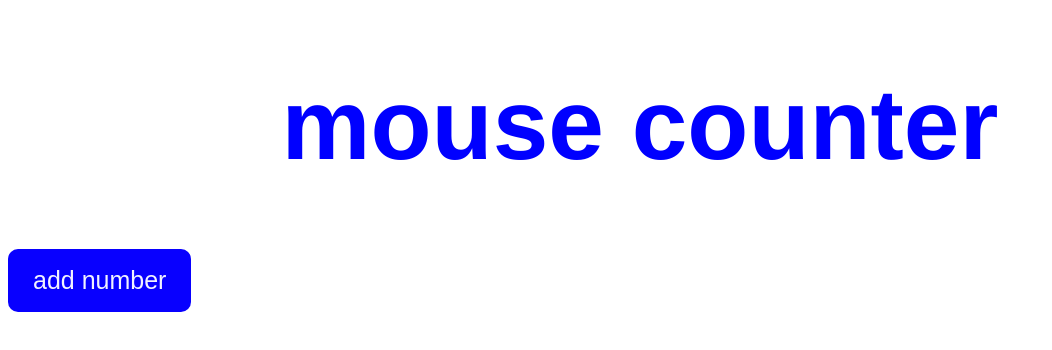
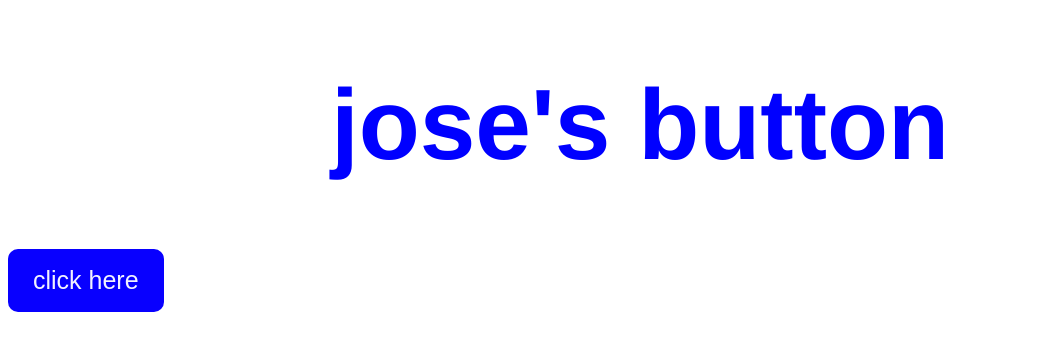
Before and after one commit to hozay22/counter, a plain HTML site: page index.html in a window 1280 px wide. Shown: the whole page, without its empty margins (0-1052 px from the left). Drawn offline with Linux system fonts and the light colour scheme; files whose address does not match are found by name.

Commit message:
Update index.html

```diff
--- a/index.html
+++ b/index.html
@@ -10,9 +10,9 @@
         </script>
     </head>
     <body>
-        <h1>mouse counter</h1>
+        <h1>jose's button</h1>
         <!-- Button Section -->
-        <button onClick="mouseClicked()">add number</button>
+        <button onClick="mouseClicked()">click here</button>
     </body>
 
 
```
